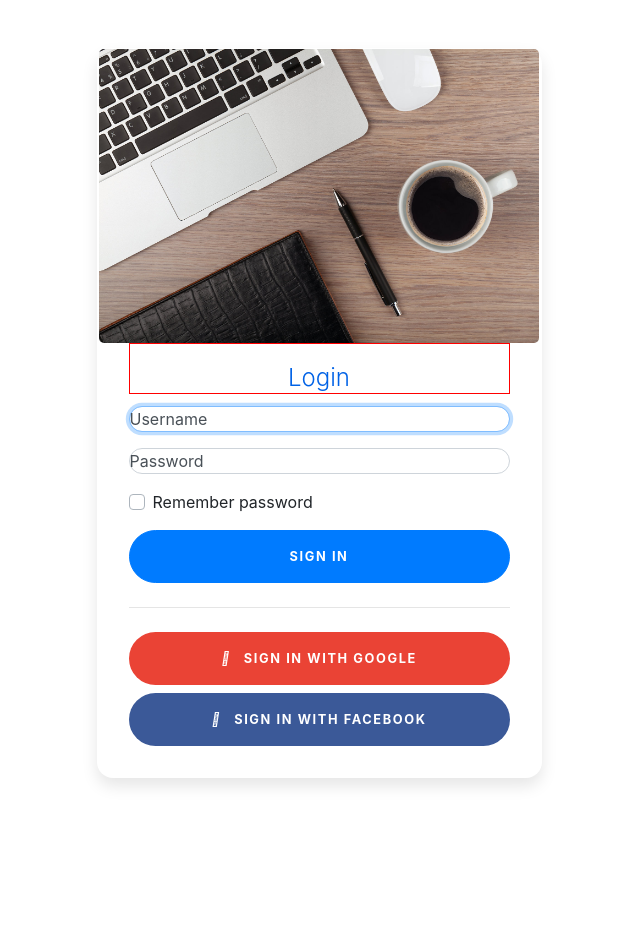
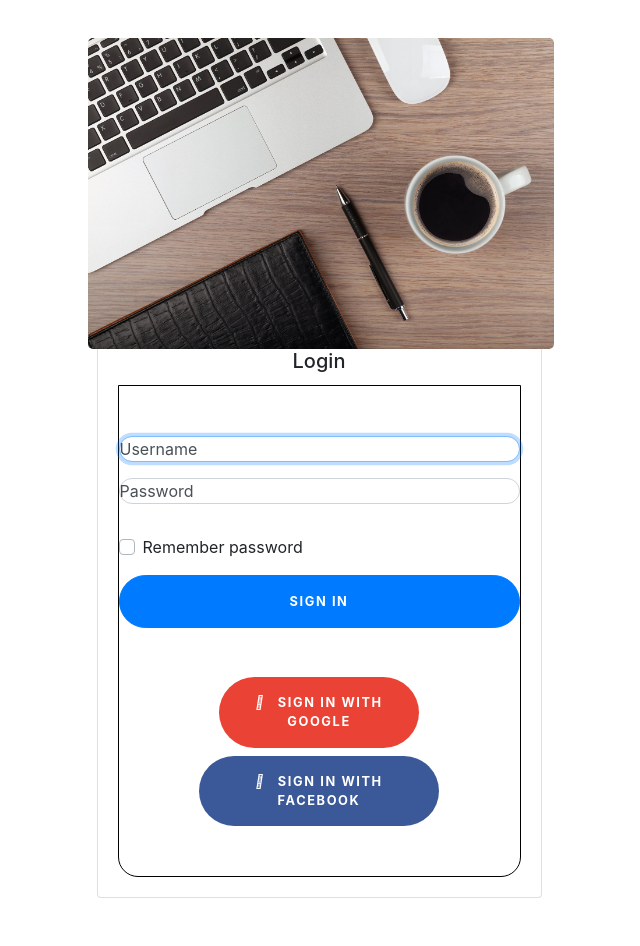
Before and after one commit to favour-chibueze/Team-Alien, a PHP site: page /login.html in a window 1280 px wide. Shown: the whole page, without its empty margins (321-961 px from the left). Before the commit the page ends 786 px from the top, so only its background shows below. Run offline with PHP 8.4, Linux system fonts and the light colour scheme.

Commit message:
Updated the css for both login and sign up page

```diff
--- a/css/style.css
+++ b/css/style.css
@@ -6,7 +6,7 @@
 
 body {
   background-color: #fff;
-  font-family: -apple-system, BlinkMacSystemFont, 'Libre Franklin', 'Segoe UI', Roboto, Oxygen, Ubuntu, Cantarell, 'Open Sans', 'Helvetica Neue', sans-serif
+  font-family: -apple-system, BlinkMacSystemFont, 'Libre Franklin', 'Segoe UI', Roboto, Oxygen, Ubuntu, Cantarell, 'Open Sans', 'Helvetica Neue', sans-serif;
   /* background: linear-gradient(to right, #0062E6, #33AEFF); */
 }
 
@@ -20,29 +20,6 @@ img{
   border-radius: 5px;
 }
 
-/* removed card to suit design content */
-
-.card-title{
-  color: #0062E6;
-  font-size: 10em;
-  border: 1px solid red;
-}
-
-.card-signin {
-  border: 0;
-  border-radius: 1rem;
-  box-shadow: 0 0.5rem 1rem 0 rgba(0, 0, 0, 0.1);
-}
-
-.card-signin .card-title {
-  font-weight: 300;
-  font-size: 1.5rem;
-  padding-top: 20px;
-}
-
-.card-signin .card-body {
-  padding: 2rem;
-}
 
 /* .form-signup{
   width: 100%;
@@ -56,7 +33,7 @@ img{
   /* border: 1px solid red; */
 }
 
-/* added different styling */
+
 /* sign up styling starts here */
 
 .form-wrapper{
@@ -124,16 +101,29 @@ input[type="text"], [type="password"]{
   border: none;
 }
 
+
 .link-to-login{
+  color: #B10DC9;
+}
+
+.link-to-signup{
   color: #B10DC9;
 }
 
 /* signup styling stops here */
 
+/* signin styling starts here */
 
-
-
-
+.form-signin{
+  padding: 50px 0;
+  width: 100%;
+  border: 1px solid #000;
+  border-radius: 0 0 20px 20px;
+  display: flex;
+  flex-direction: column;
+  justify-content: center;
+  font-family: -apple-system, BlinkMacSystemFont;
+}
 
 .form-signin .btn {
   font-size: 80%;
@@ -206,11 +196,28 @@ input[type="text"], [type="password"]{
   color: #777;
 }
 
+.custom-control-label {
+  margin-top: 15px;
+  float: center;
+}
+
+.sign-in-btn{
+  background: #B10DC9;
+  margin: 0 auto;
+  border-radius: 50px;
+  border: none;
+}
+
 .btn-google {
   color: white;
   background-color: #ea4335;
+  width: 50%;
+  margin: 0 auto;
+  border-radius: 50px;
+  border: none;
 }
-  button:hover {
+.btn-google:hover {
+    background-color: #A50F03;
     transform: scale(1.1);
     box-shadow: 4px 4px 4px gray;
 }
@@ -218,7 +225,19 @@ input[type="text"], [type="password"]{
 .btn-facebook {
   color: white;
   background-color: #3b5998;
+  width: 60%;
+  margin: 0 auto;
+  border-radius: 50px;
+  border: none;
 }
+
+
+.btn-facebook:hover {
+  background-color: #31519B;
+  transform: scale(1.1);
+  box-shadow: 4px 4px 4px gray;
+}
+
 p {
   text-align: center;
   margin-top: -10px;
@@ -228,6 +247,8 @@ a{
   text-decoration: none;
   color: blue;
 }
+
+/* signin styling stops here */
 
 /* Fallback for Edge
 -------------------------------------------------- */
```
